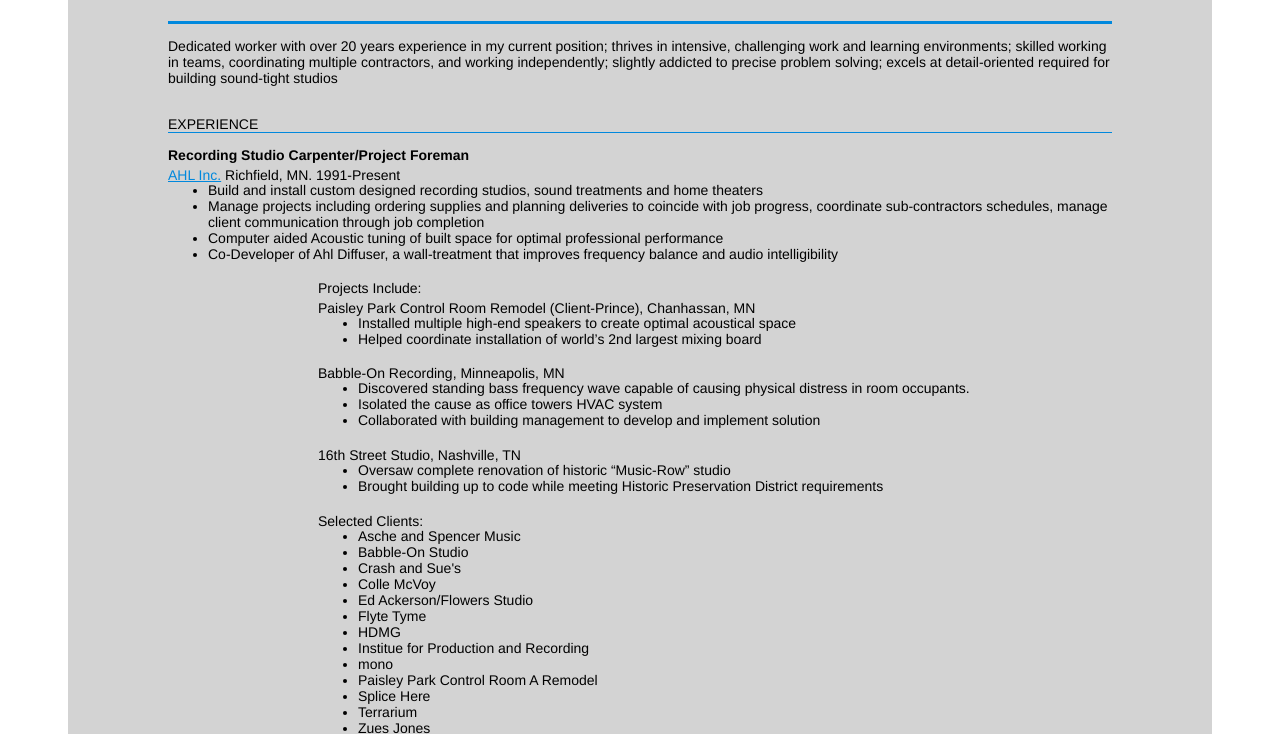
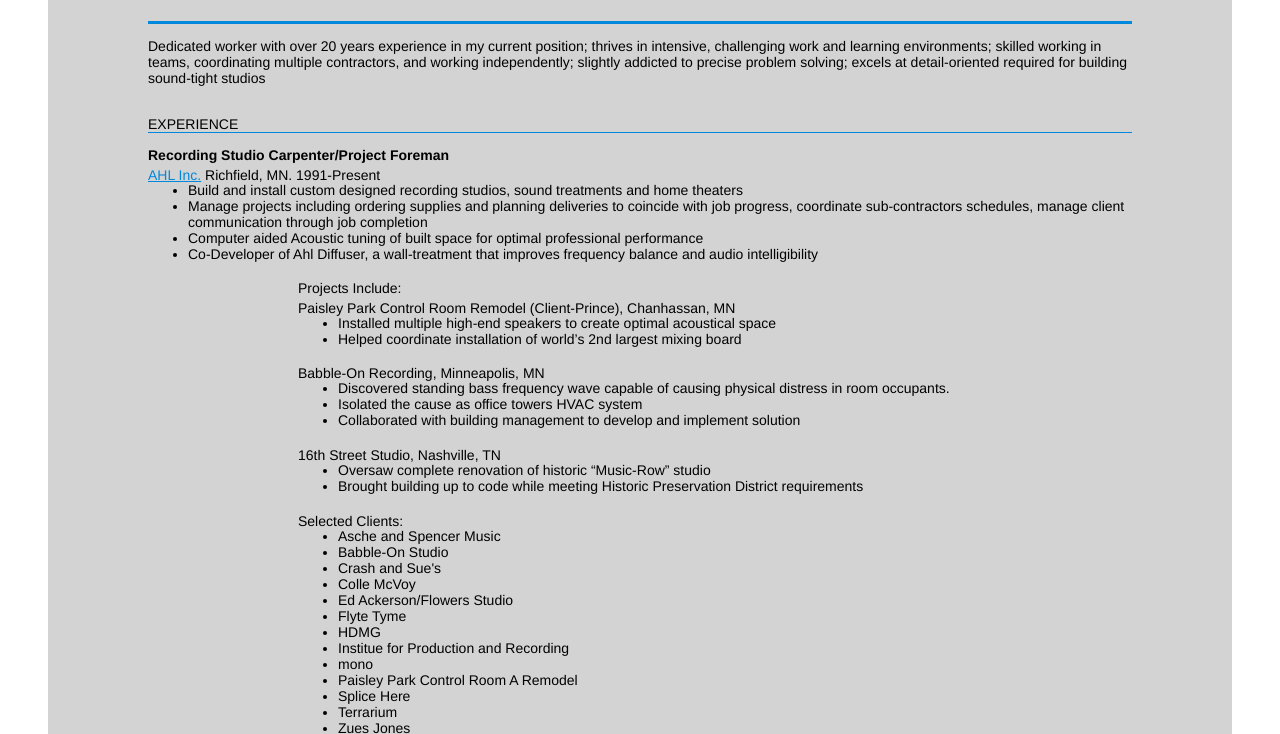
Before and after one commit to briandmpls/briandmpls.github.io, a plain HTML site: page index.html in a window 1280 px wide. Shown: the part 190-924 px from the top of the page. Drawn offline with Linux system fonts and the light colour scheme.

Commit message:
Update resumestylesheet.css

```diff
--- a/resumestylesheet.css
+++ b/resumestylesheet.css
@@ -4,9 +4,9 @@ body {
 }
 
 #container{
-	margin:40px 60px;
+	margin:40px 40px;
 	background-color:  lightgray;
-	padding:0 100px 20px 100px;
+	padding:0 100px;
 	border-radius:8px;
 }
 
```
